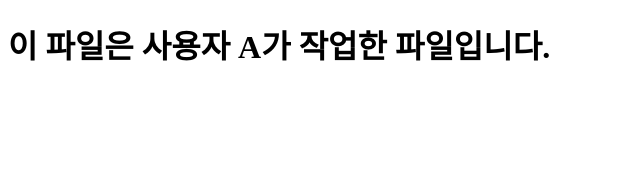
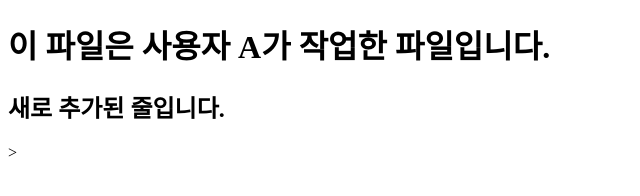
Before and after one commit to alrk14567/NC13_t, a plain HTML site: page NC13_t git/UserA.html in a window 1280 px wide. Shown: the whole page, without its empty margins (0-640 px from the left). Drawn offline with Linux system fonts and the light colour scheme.

Commit message:
user A second work

```diff
--- a/NC13_t git/UserA.html
+++ b/NC13_t git/UserA.html
@@ -6,5 +6,6 @@
 </head>
 <body>
 <h1>이 파일은 사용자 A가 작업한 파일입니다.</h1>
+<h2> 새로 추가된 줄입니다.</h2>>
 </body>
 </html>
```
